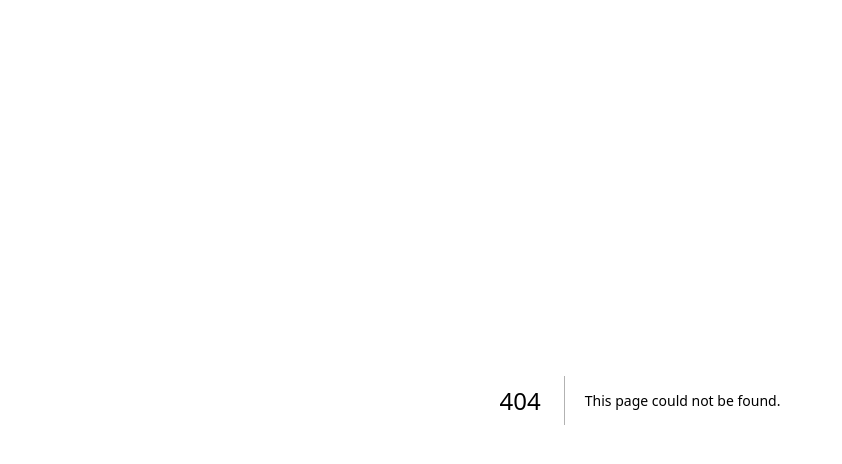
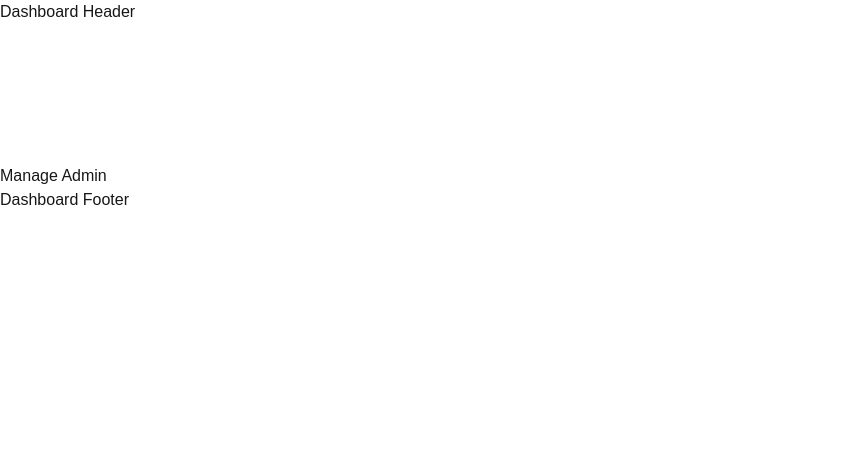
Before and after one commit to AniqAli/psfss-project, a Next.js app: page /dashboard/manage-admin in a window 1280 px wide. Before the commit this address had no page. Shown: the top 464 px of the page, without its empty margins (0-842 px from the left). Built offline with nearby package versions, Linux system fonts and the light colour scheme; a web font is replaced by a local one.

Commit message:
Update Things

```diff
--- /dev/null
+++ b/app/dashboard/(super-admin)/manage-admin/page.js
@@ -0,0 +1,5 @@
+export default function ManageAdmins() {
+    return(
+        <>Manage Admin</>
+    );
+}
--- a/app/dashboard/layout.js
+++ b/app/dashboard/layout.js
@@ -4,7 +4,7 @@ export const metadata = {
 
 export default function DashboardLayout({ children }) {
     return (
-        <div>
+        <div className="dashboard">
             <header>Dashboard Header</header>
             <div className="max-w-7xl md:px-6 px-4 xl:px-0 m-auto xl:mt-35 lg:mt-32 mt-27">
                 {children}
--- /dev/null
+++ b/app/dashboard/profile/page.js
@@ -0,0 +1,5 @@
+export default function UserProfile() {
+    return(
+        <>Profile</>
+    );
+}
--- a/app/globals.css
+++ b/app/globals.css
@@ -45,6 +45,10 @@ body:has(.authScreens) {
   background-color: white;
 }
 
+body:has(.dashboard) {
+  background-color: white;
+}
+
 .customFixed {
   position: fixed;
   top: 0;
```
